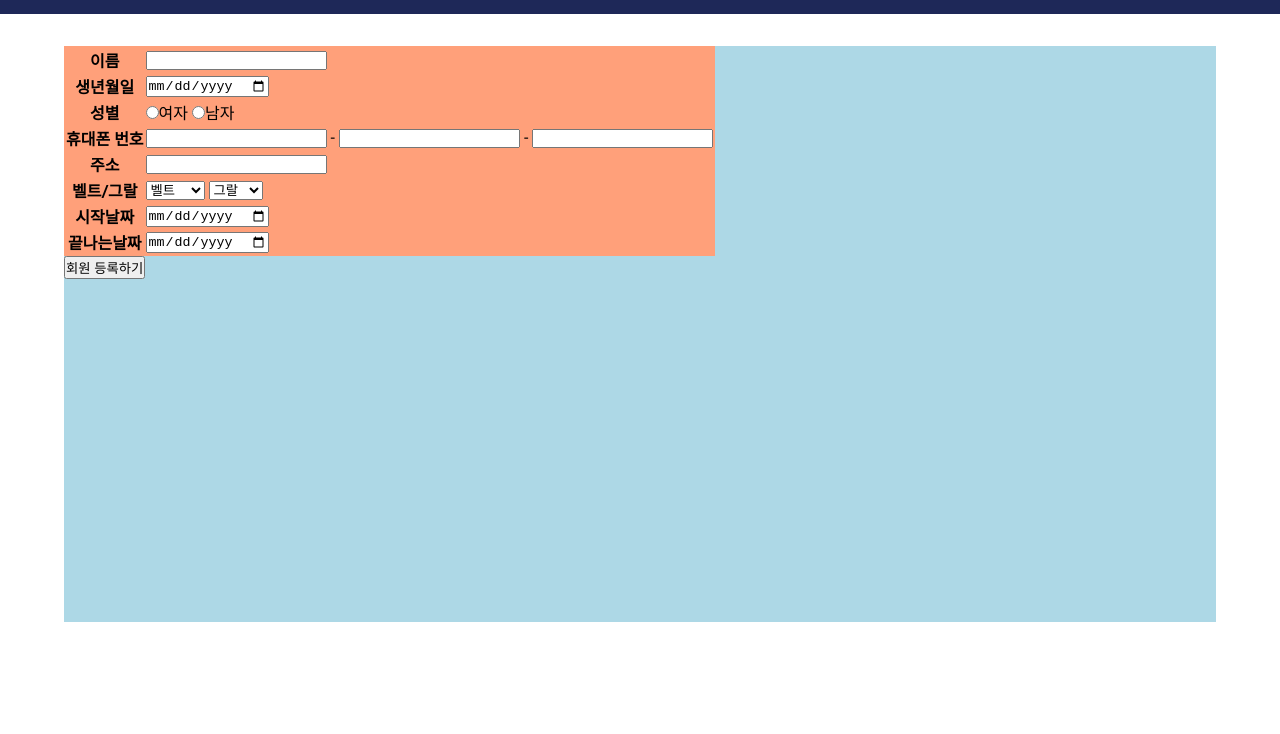
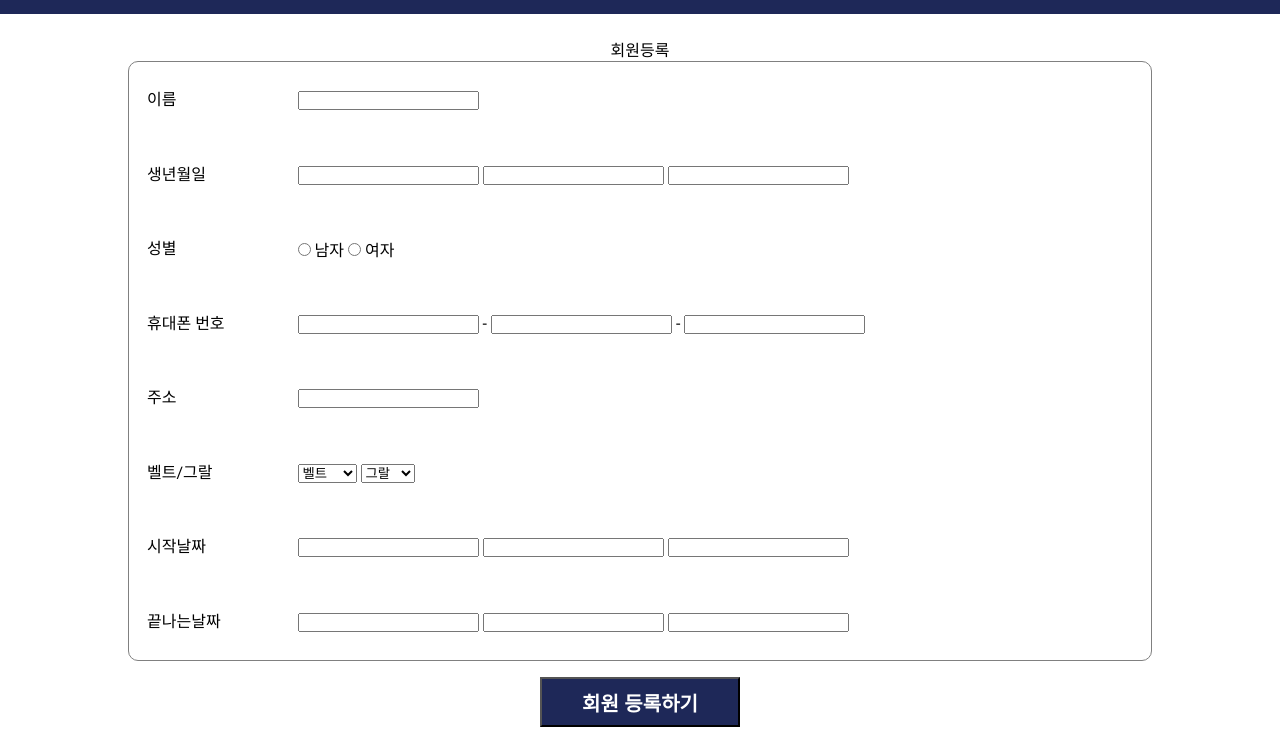
Before and after one commit to DaeguDude/gym-website, a plain HTML site: page index.html in a window 1280 px wide. Shown: the part 66-800 px from the top of the page. Drawn offline with Linux system fonts and the light colour scheme.

Commit message:
Working on css

```diff
--- a/index.html
+++ b/index.html
@@ -32,53 +32,62 @@
 
   <!-- 메인시작! -->
   <main>
+    <span class="register-std-txt">회원등록</span>
     <div class="table-container">
       <table class="user-info-table">
-        <tr name="id">
+        <tr>
           <th>이름</th>
           <td><input type="text"></td>
         </tr>
 
-        <tr name="date-of-birth">
+        <tr>
           <th>생년월일</th>
-          <td><input type="date" name="date-of-birth"></td>
+          <td>
+            <input type="text">
+            <input type="text">
+            <input type="text">
+          </td>
         </tr>
 
         <tr>
           <th>성별</th>
           <td>
-            <input type="radio" name="gender">여자
-            <input type="radio" name="gender">남자
+            <input type="radio" id="male" name="gender">
+            <label for="male">남자</label>
+            <input type="radio" id="female" name="gender">
+            <label for="female">여자</label>
           </td>
         </tr>
 
         <tr>
           <th>휴대폰 번호</th>
           <td>
-            <input type="tel" maxlength='3'> -
-            <input type="tel" maxlength='4'> -
-            <input type="tel" maxlength='4'>
+            <input type="tel"> -
+            <input type="tel"> -
+            <input type="tel">
           </td>
         </tr>
 
         <tr>
           <th>주소</th>
-          <td><input type="text"></td>
+          <td>
+            <input type="text">
+          </td>
         </tr>
 
         <tr>
           <th>벨트/그랄</th>
           <td>
-            <select name="belt">
-              <option value="벨트">벨트</option>
-              <option value="화이트">화이트</option>
-              <option value="블루">블루</option>
-              <option value="퍼플">퍼플</option>
-              <option value="브라운">브라운</option>
-              <option value="블랙">블랙</option>
+            <select name="belt" id="belt">
+              <option value="belt">벨트</option>
+              <option value="belt">화이트</option>
+              <option value="belt">블루</option>
+              <option value="belt">퍼플</option>
+              <option value="belt">브라운</option>
+              <option value="belt">블랙</option>
             </select>
 
-            <select name="stripe">
+            <select name="stripe" id="stripe">
               <option value="stripe">그랄</option>
               <option value="one">1그랄</option>
               <option value="two">2그랄</option>
@@ -90,15 +99,25 @@
 
         <tr>
           <th>시작날짜</th>
-          <td><input type="date" name="start-date"></td>
+          <td>
+            <input type="text">
+            <input type="text">
+            <input type="text">
+          </td>
         </tr>
 
         <tr>
           <th>끝나는날짜</th>
-          <td><input type="date" name="finish-date"></td>
+          <td>
+            <input type="text">
+            <input type="text">
+            <input type="text">
+          </td>
         </tr>
       </table>
+    </div>
 
+    <div class="btn-container">
       <button class="submit-btn">회원 등록하기</button>
     </div>
   </main>
--- a/style.css
+++ b/style.css
@@ -59,20 +59,76 @@ nav {
 
 /* 메인 */
 main {
-  height: 80vh;
+  height: 90vh;
 
   display: flex;
+  flex-direction: column;
   justify-content: center;
   align-items: center;
 }
 
 .table-container {
-  background: lightblue;
-  width: 90%;
-  height: 90%;
+  width: 80%;
+  min-width: 800px;
+  height: 600px;
+
 
 }
 
 .user-info-table {
-  background: lightsalmon;
+  width: 100%;
+  height: 100%;
+
+  border: 1px solid gray;
+  border-radius: 10px;
 }
+
+.user-info-table tbody {
+  width: 100%;
+  height: 100%;
+
+  font-size: 1rem;
+
+}
+
+.user-info-table tr {
+  border-bottom: 5x solid gray;
+}
+
+.user-info-table tr:last-child {
+  border: none;
+}
+
+.user-info-table tr th {
+
+  min-width: 100px;
+  text-align: left;
+
+  line-height: 25.8px;
+  font-weight: 400;
+
+  padding-left: 1rem;
+
+}
+
+.user-info-table tr td {
+  padding-left: 1rem;
+
+
+}
+
+.btn-container {
+  width: 200px;
+  height: 50px;
+}
+
+.btn-container button {
+  width: 100%;
+  height: 100%;
+  margin-top: 1rem;
+
+  background: #1e2858;
+  color: #fff;
+  font-size: 1.25rem;
+  font-weight: 700;
+}
```
Also changed, not shown: managePage/index.html (+10 -0 lines), 1 other file.
